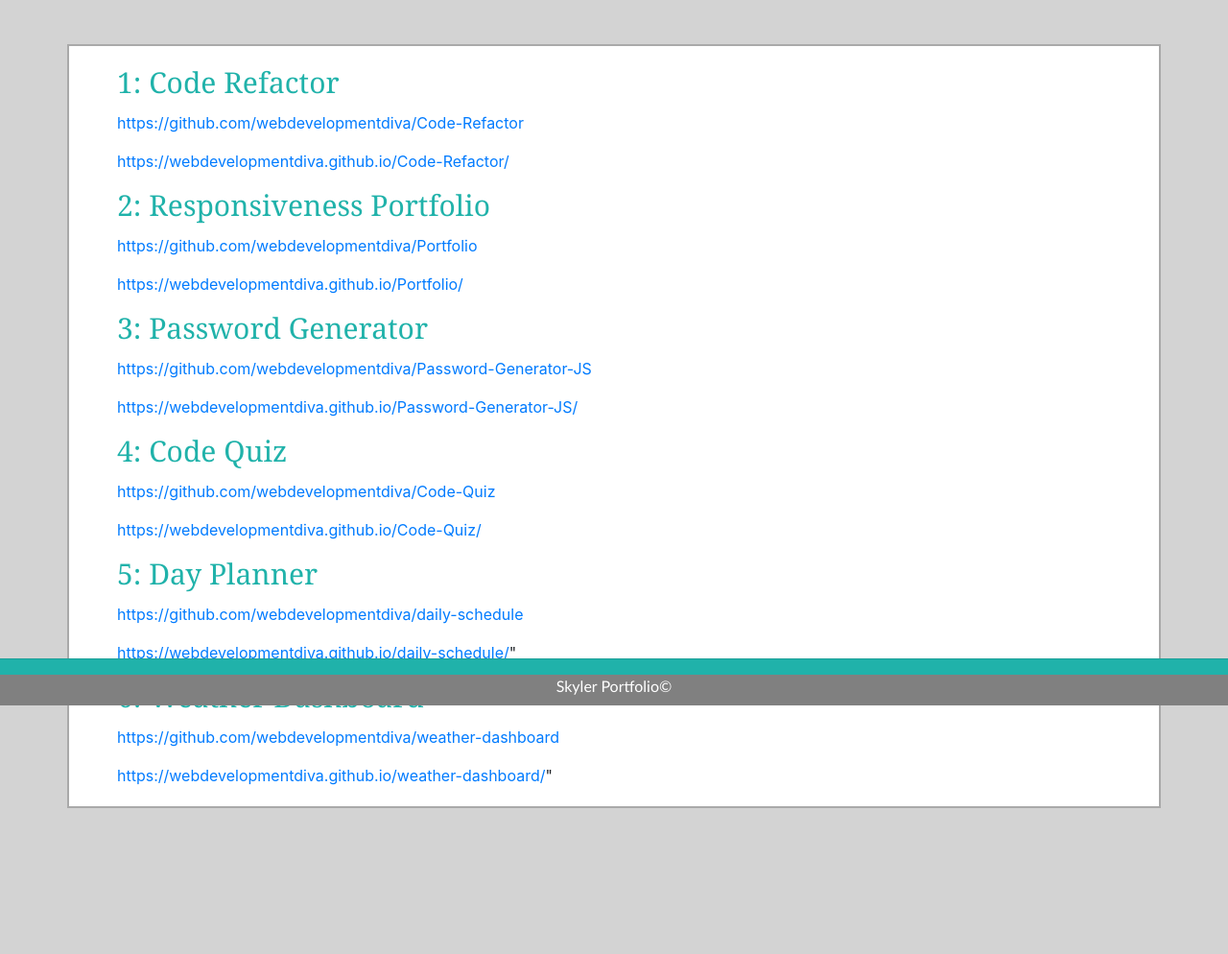
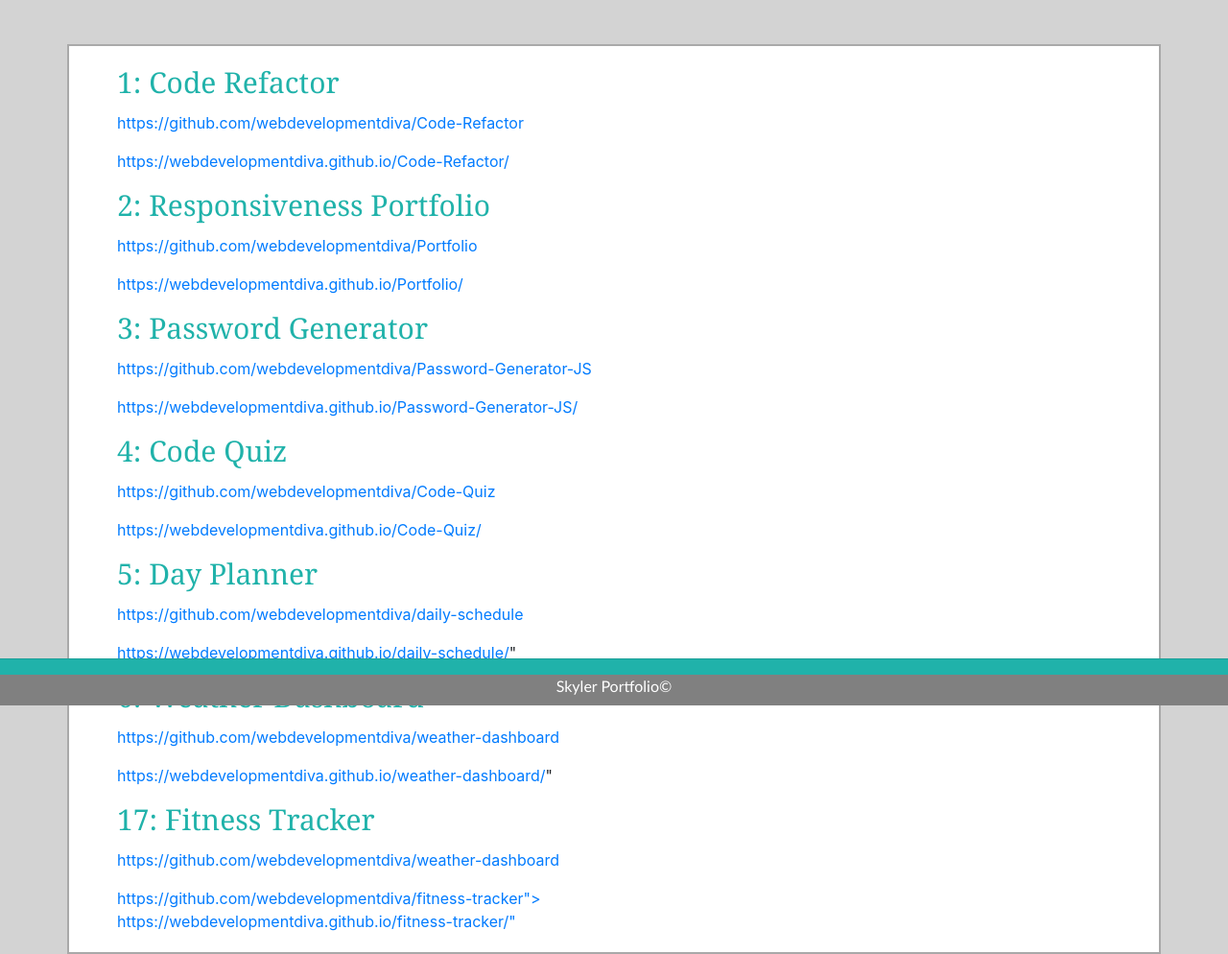
Before and after one commit to webdevelopmentdiva/Portfolio, a plain HTML site: page portfolio.html in a window 1280 px wide. Shown: the part 65-1059 px from the top of the page at 96% size. Before the commit the page ends 907 px from the top, so only its background shows below. Drawn offline with nearby package versions, Linux system fonts and the light colour scheme.

Commit message:
updated portfolio

```diff
--- a/portfolio.html
+++ b/portfolio.html
@@ -102,6 +102,15 @@
         <p class="card-text">
          <a href="https://webdevelopmentdiva.github.io/weather-dashboard/">https://webdevelopmentdiva.github.io/weather-dashboard/</a>"
         </p>
+        <h5 class="card-title container-title">17: Fitness Tracker
+        </h5>
+        <hr />
+        <p class="card-text">
+         <a href="https://github.com/webdevelopmentdiva/weather-dashboard">https://github.com/webdevelopmentdiva/weather-dashboard</a>
+        </p>
+        <p class="card-text">
+         <a href="https://fitness-tracker101010.herokuapp.com/?id=5ef67786cffd65001771f045">https://github.com/webdevelopmentdiva/fitness-tracker"> https://webdevelopmentdiva.github.io/fitness-tracker/"</a>
+        </p>
       </div>
     </div>
   <!--FOOTER-->
```
